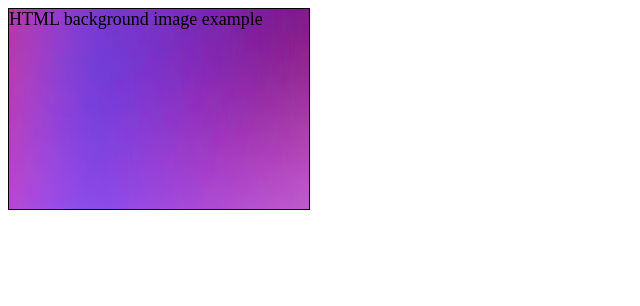
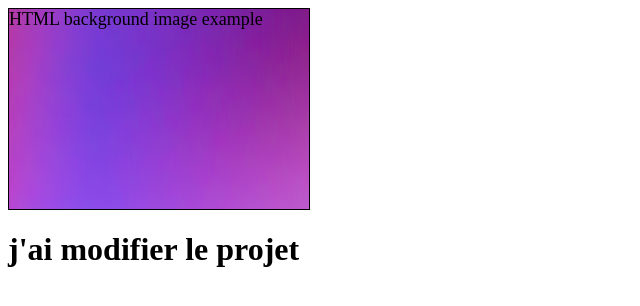
Before and after one commit to linamalaksf/html, a plain HTML site: page index.html in a window 1280 px wide. Shown: the whole page, without its empty margins (0-640 px from the left). Drawn offline with Linux system fonts and the light colour scheme.

Commit message:
Update index.html

```diff
--- a/index.html
+++ b/index.html
@@ -8,6 +8,6 @@
 </head>
 <body>
     <div style="background:white url(res/img/iso-republic-abstract-soft-gradient-background-1100x733.jpg) repeat fixed;border:1px solid black;width:300px;height:200px;font-size:18px;">HTML background image example</div>
-
+    <h1>j'ai modifier le projet</h1>
 </body>
 </html>
```
